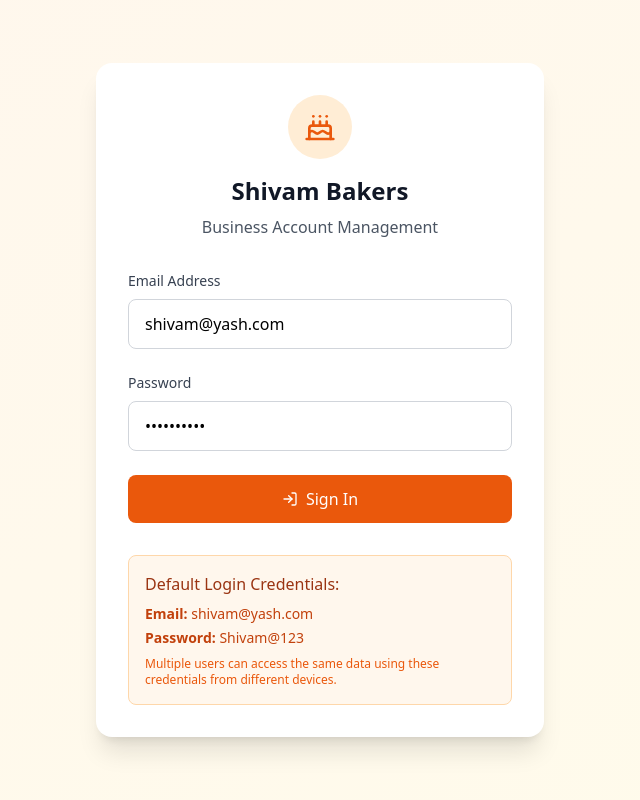
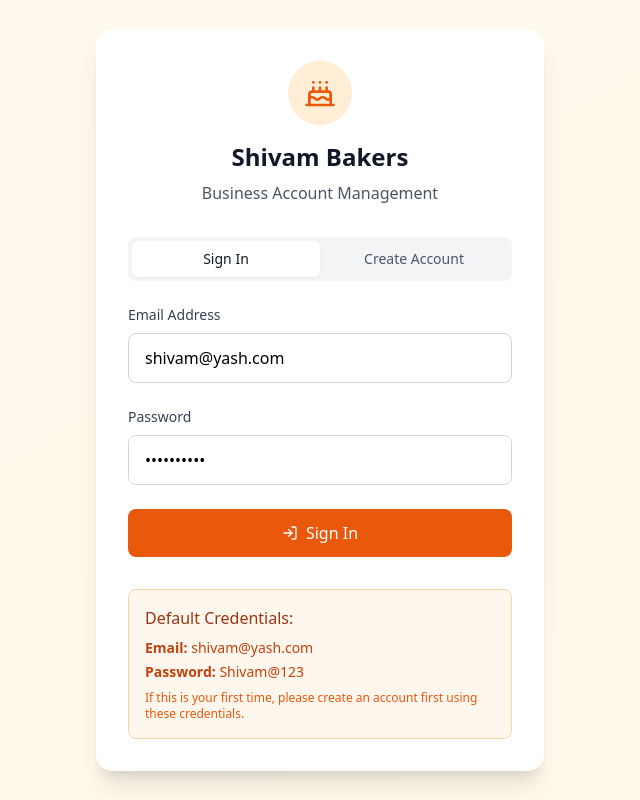
Before and after one commit to official-sageverse/shop-mangement, a React (Vite) app: page / in a window 1280 px wide. Shown: the whole page, without its empty margins (320-960 px from the left). Built offline with nearby package versions, Linux system fonts and the light colour scheme; no server answers.

Commit message:
Fix Login Credentials Issue

```diff
--- a/src/components/Login.tsx
+++ b/src/components/Login.tsx
@@ -1,5 +1,5 @@
 import React, { useState } from 'react';
-import { LogIn, Loader2, Cake } from 'lucide-react';
+import { LogIn, Loader2, Cake, UserPlus } from 'lucide-react';
 import { supabaseUtils } from '../utils/supabase';
 
 interface LoginProps {
@@ -8,6 +8,7 @@ interface LoginProps {
 
 export default function Login({ onLogin }: LoginProps) {
   const [loading, setLoading] = useState(false);
+  const [mode, setMode] = useState<'login' | 'signup'>('login');
   const [formData, setFormData] = useState({
     email: 'shivam@yash.com',
     password: 'Shivam@123'
@@ -20,10 +21,20 @@ export default function Login({ onLogin }: LoginProps) {
     setError('');
 
     try {
-      await supabaseUtils.signIn(formData.email, formData.password);
-      onLogin();
+      if (mode === 'signup') {
+        await supabaseUtils.signUp(formData.email, formData.password);
+        setError('Account created successfully! You can now sign in.');
+        setMode('login');
+      } else {
+        await supabaseUtils.signIn(formData.email, formData.password);
+        onLogin();
+      }
     } catch (err: any) {
-      setError(err.message || 'Login failed');
+      if (err.message?.includes('Invalid login credentials')) {
+        setError('Account not found. Please create an account first or check your credentials.');
+      } else {
+        setError(err.message || `${mode === 'login' ? 'Login' : 'Sign up'} failed`);
+      }
     } finally {
       setLoading(false);
     }
@@ -44,6 +55,38 @@ export default function Login({ onLogin }: LoginProps) {
           </div>
           <h1 className="text-2xl font-bold text-gray-900 mb-2">Shivam Bakers</h1>
           <p className="text-gray-600">Business Account Management</p>
+        </div>
+
+        {/* Mode Toggle */}
+        <div className="flex mb-6 bg-gray-100 rounded-lg p-1">
+          <button
+            type="button"
+            onClick={() => {
+              setMode('login');
+              setError('');
+            }}
+            className={`flex-1 py-2 px-4 rounded-md text-sm font-medium transition-colors ${
+              mode === 'login'
+                ? 'bg-white text-gray-900 shadow-sm'
+                : 'text-gray-600 hover:text-gray-900'
+            }`}
+          >
+            Sign In
+          </button>
+          <button
+            type="button"
+            onClick={() => {
+              setMode('signup');
+              setError('');
+            }}
+            className={`flex-1 py-2 px-4 rounded-md text-sm font-medium transition-colors ${
+              mode === 'signup'
+                ? 'bg-white text-gray-900 shadow-sm'
+                : 'text-gray-600 hover:text-gray-900'
+            }`}
+          >
+            Create Account
+          </button>
         </div>
 
         <form onSubmit={handleSubmit} className="space-y-6">
@@ -78,8 +121,12 @@ export default function Login({ onLogin }: LoginProps) {
           </div>
 
           {error && (
-            <div className="p-3 bg-red-50 border border-red-200 rounded-lg">
-              <p className="text-red-600 text-sm">{error}</p>
+            <div className={`p-3 border rounded-lg ${
+              error.includes('successfully')
+                ? 'bg-green-50 border-green-200 text-green-600'
+                : 'bg-red-50 border-red-200 text-red-600'
+            }`}>
+              <p className="text-sm">{error}</p>
             </div>
           )}
 
@@ -91,25 +138,37 @@ export default function Login({ onLogin }: LoginProps) {
             {loading ? (
               <>
                 <Loader2 className="w-4 h-4 animate-spin" />
-                Signing in...
+                {mode === 'login' ? 'Signing in...' : 'Creating account...'}
               </>
             ) : (
               <>
-                <LogIn className="w-4 h-4" />
-                Sign In
+                {mode === 'login' ? (
+                  <>
+                    <LogIn className="w-4 h-4" />
+                    Sign In
+                  </>
+                ) : (
+                  <>
+                    <UserPlus className="w-4 h-4" />
+                    Create Account
+                  </>
+                )}
               </>
             )}
           </button>
         </form>
 
         <div className="mt-8 p-4 bg-orange-50 rounded-lg border border-orange-200">
-          <h3 className="font-medium text-orange-800 mb-2">Default Login Credentials:</h3>
+          <h3 className="font-medium text-orange-800 mb-2">Default Credentials:</h3>
           <div className="text-sm text-orange-700 space-y-1">
             <p><strong>Email:</strong> shivam@yash.com</p>
             <p><strong>Password:</strong> Shivam@123</p>
           </div>
           <p className="text-xs text-orange-600 mt-2">
-            Multiple users can access the same data using these credentials from different devices.
+            {mode === 'login'
+              ? 'If this is your first time, please create an account first using these credentials.'
+              : 'Create an account with these credentials to get started.'
+            }
           </p>
         </div>
       </div>
--- a/src/utils/supabase.ts
+++ b/src/utils/supabase.ts
@@ -36,6 +36,15 @@ const convertTransactionFromDb = (row: TransactionRow): Transaction => ({
 
 export const supabaseUtils = {
   // Authentication
+  async signUp(email: string, password: string) {
+    const { data, error } = await supabase.auth.signUp({
+      email,
+      password
+    });
+    if (error) throw error;
+    return data;
+  },
+
   async signIn(email: string, password: string) {
     const { data, error } = await supabase.auth.signInWithPassword({
       email,
```
